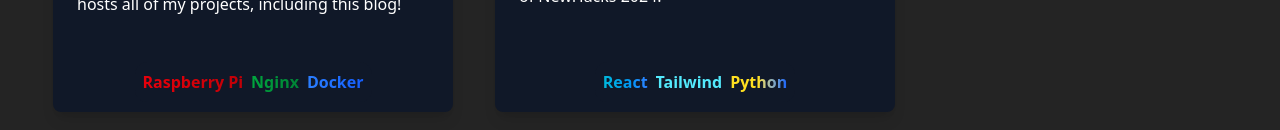
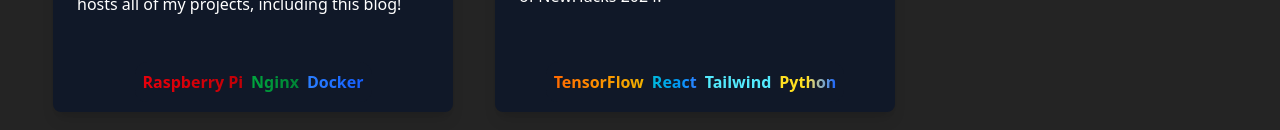
Before and after one commit to baleinegris/blog, a React (Vite) app: page /projects in a window 1280 px wide. Shown: the part 757-887 px from the top of the page. Built offline with nearby package versions, Linux system fonts and the light colour scheme.

Commit message:
- Added some new icons to Roci - Added TensorFlow to Flood-Fill

```diff
--- a/public/projects/rocinante.md
+++ b/public/projects/rocinante.md
@@ -11,13 +11,16 @@
 <div style="display: flex; align-items: center; justify-content: space-between;">
 <ul>
     <li>
-        <img src="https://skillicons.dev/icons?i=raspberrypi" style="display: inline; vertical-align: middle;" /> Raspberry Pi 4
+        <img src="https://go-skill-icons.vercel.app/api/icons?i=raspberrypi" style="display: inline; vertical-align: middle;" /> Raspberry Pi 4
     </li>
     <li>
-        <img src="https://skillicons.dev/icons?i=nginx" style="display: inline; vertical-align: middle;" /> Nginx
+        <img src="https://go-skill-icons.vercel.app/api/icons?i=nginx" style="display: inline; vertical-align: middle;" /> Nginx
     </li>
     <li>
-        <img src="https://skillicons.dev/icons?i=docker" style="display: inline; vertical-align: middle;" /> Docker
+        <img src="https://go-skill-icons.vercel.app/api/icons?i=docker" style="display: inline; vertical-align: middle;" /> Docker
+    </li>
+    <li>
+        <img src="https://go-skill-icons.vercel.app/api/icons?i=portainer" style="display: inline; vertical-align: middle;" /> Portainer
     </li>
 </ul>
 <img src="../Rocinante.png" height="300" width="300" alt="Rocinante">
--- a/src/assets/constants.ts
+++ b/src/assets/constants.ts
@@ -49,7 +49,7 @@
         img: floodFillPic,
         description: "Web App that uses a custom trained Neural Net to make predictions on flood risks for users to invest confidently. 2nd Place Winner of NewHacks 2024.",
         link: "/projects/flood-fill",
-        technologies: ["React", "Tailwind", "Python"],
+        technologies: ["TensorFlow", "React", "Tailwind", "Python"],
     },
 ]
 //     {
@@ -116,4 +116,6 @@
     "Raspberry Pi": "bg-gradient-to-r from-red-600 to-red-700 bg-clip-text text-transparent",
     "Nginx": "bg-gradient-to-r from-green-600 to-green-700 bg-clip-text text-transparent",
     "Docker": "bg-gradient-to-r from-blue-500 to-blue-600 bg-clip-text text-transparent",
+    "TensorFlow": "bg-gradient-to-r from-orange-500 to-yellow-500 bg-clip-text text-transparent",
+
 }
```
